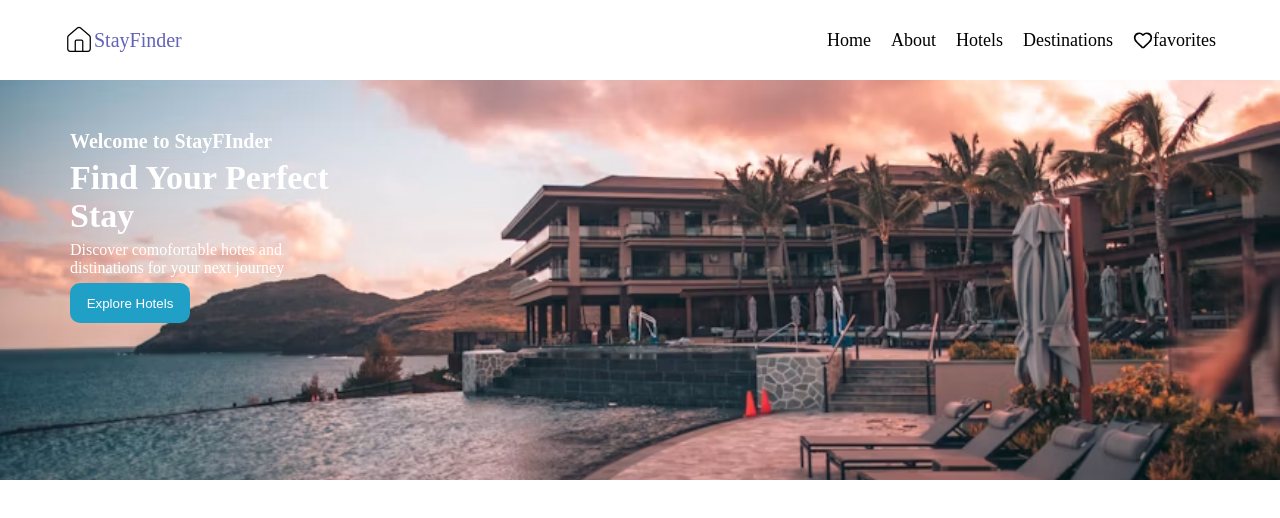
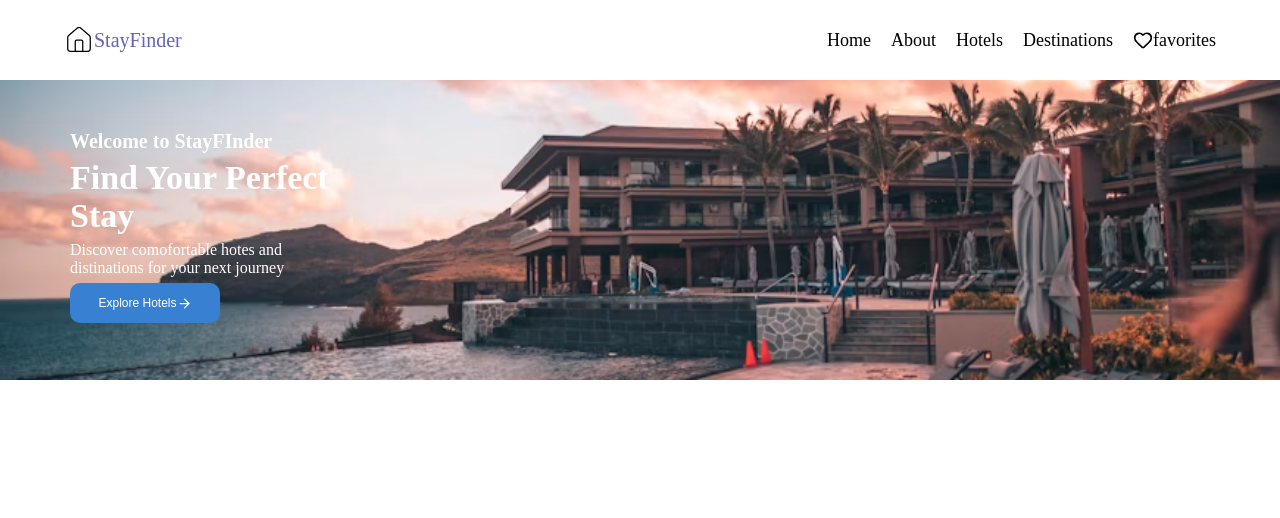
Before and after one commit to codewithmansoorahmad/Hotel-Booking, a React (Vite) app: page / in a window 1280 px wide. Shown: the top 518 px of the page. Built offline with nearby package versions, Linux system fonts and the light colour scheme.

Commit message:
Arrow right icons was added with css

```diff
--- a/src/components/HomeHero.jsx
+++ b/src/components/HomeHero.jsx
@@ -1,10 +1,12 @@
+import { ArrowRight } from "lucide-react";
+
 export default function HomeHero(){
     return <div className="home-hero">
         <div className="hero-info">
             <h1>Welcome to StayFInder</h1>
             <h2>Find Your Perfect Stay</h2>
             <p>Discover comofortable hotes and distinations for your next journey</p>
-            <button>Explore Hotels</button>
+            <button>Explore Hotels<ArrowRight size={15}/></button>
         </div>
 
     </div>
--- a/src/css/Home.css
+++ b/src/css/Home.css
@@ -5,7 +5,7 @@
     width: 100%;
     background-size: cover;
     background-position: center center;
-    min-height: 400px;
+    min-height: 300px;
 }
 .hero-info{
     max-width: 400px;
@@ -24,14 +24,15 @@
 
 }
 .hero-info button{
-    /* padding: 8px; */
-    background-color: rgb(32, 160, 199);
+    background-color: rgb(56, 128, 209);
     color: white;
     border-radius: 10px;
-    width: 120px;
+    width: 150px;
     height: 40px;
     display: flex;
     justify-content: center;
     align-items: center;
     border: none;
+    cursor: pointer;
+    font-size: 12px;
 }
```
